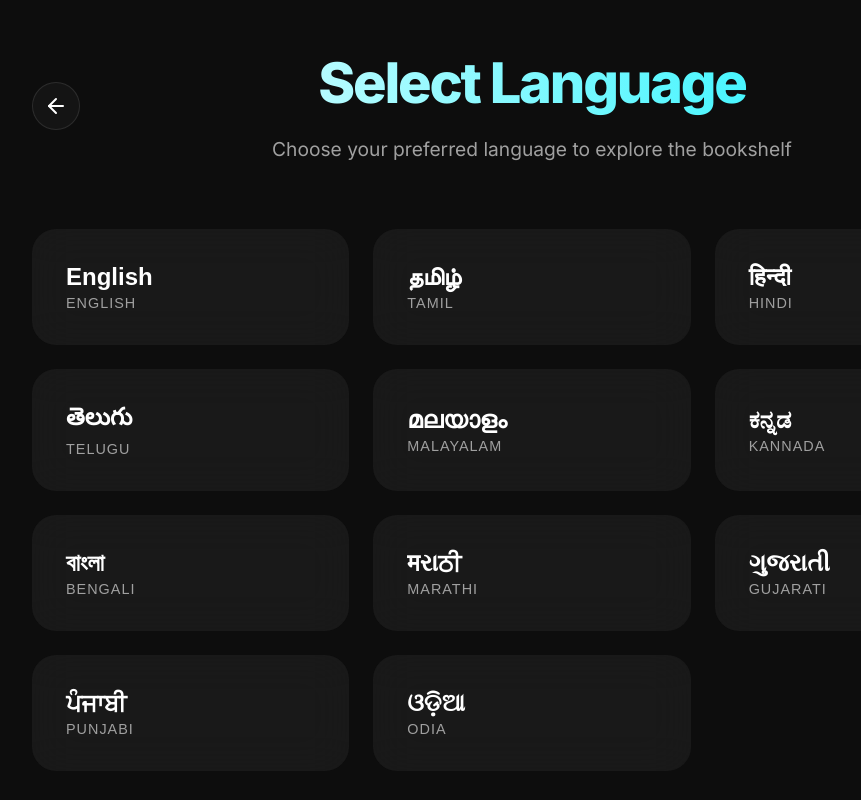
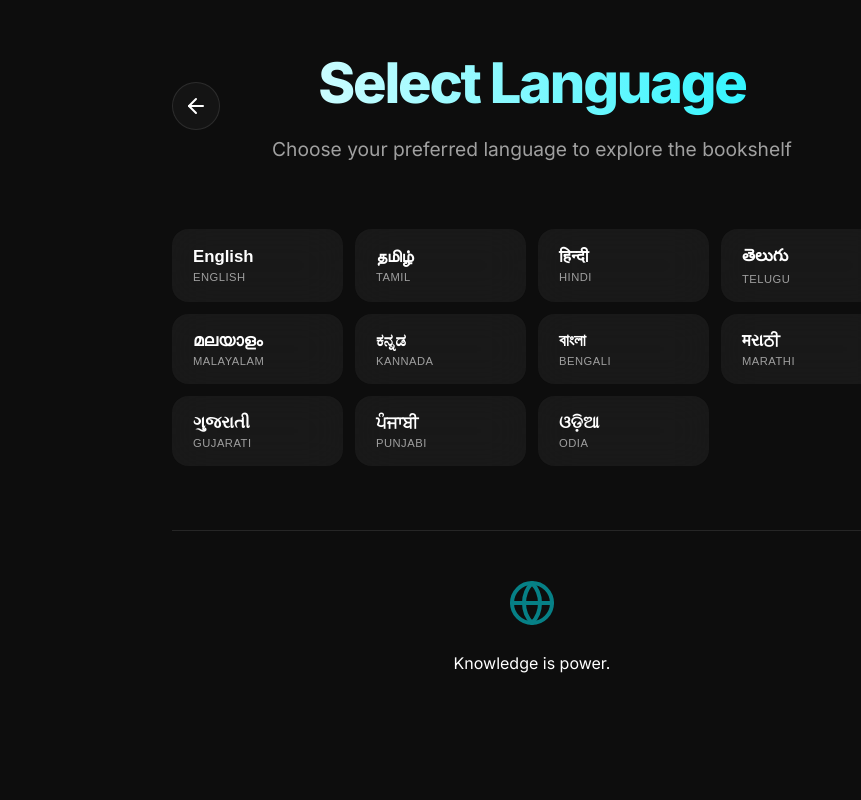
Before and after one commit to UmarShareef-design/design-bookshelf, a React (Vite) app: page /select-language in a window 1280 px wide. Shown: the top 800 px of the page, without its empty margins (108-969 px from the left). Built offline with nearby package versions, Linux system fonts and the light colour scheme.

Commit message:
Make language cards compact: smaller grid, tighter padding, reduced text sizes

```diff
--- a/src/components/LanguageSelectPage.jsx
+++ b/src/components/LanguageSelectPage.jsx
@@ -68,7 +68,7 @@ const LanguageSelectPage = () => {
                             </div>
                             {currentLangCode === lng.code && (
                                 <div className="selected-indicator">
-                                    <Check size={18} />
+                                    <Check size={14} />
                                 </div>
                             )}
                         </motion.button>
--- a/src/styles/pages.css
+++ b/src/styles/pages.css
@@ -116,7 +116,7 @@
 }
 
 .language-page-content {
-    max-width: 1000px;
+    max-width: 720px;
     width: 100%;
 }
 
@@ -168,20 +168,20 @@
 
 .language-grid {
     display: grid;
-    grid-template-columns: repeat(auto-fill, minmax(280px, 1fr));
-    gap: var(--space-6);
-    margin-bottom: var(--space-20);
+    grid-template-columns: repeat(auto-fill, minmax(160px, 1fr));
+    gap: var(--space-3);
+    margin-bottom: var(--space-16);
 }
 
 .language-card {
-    padding: var(--space-8);
-    border-radius: 24px;
+    padding: var(--space-4) var(--space-5);
+    border-radius: 16px;
     display: flex;
     justify-content: space-between;
     align-items: center;
     text-align: left;
     cursor: pointer;
-    border: 2px solid transparent;
+    border: 1px solid transparent;
 }
 
 .language-card.active {
@@ -196,27 +196,28 @@
 }
 
 .language-card .native-name {
-    font-size: 1.5rem;
+    font-size: 1.05rem;
     font-weight: 700;
     color: var(--text-primary);
 }
 
 .language-card .english-name {
-    font-size: 0.9rem;
+    font-size: 0.7rem;
     color: var(--text-secondary);
     text-transform: uppercase;
-    letter-spacing: 1px;
+    letter-spacing: 0.5px;
 }
 
 .selected-indicator {
     background: var(--accent-color);
     color: var(--bg-color);
-    width: 28px;
-    height: 28px;
+    width: 22px;
+    height: 22px;
     border-radius: 50%;
     display: flex;
     align-items: center;
     justify-content: center;
+    flex-shrink: 0;
 }
 
 .language-page-footer {
@@ -250,6 +251,6 @@
     }
 
     .language-grid {
-        grid-template-columns: 1fr;
+        grid-template-columns: repeat(2, 1fr);
     }
 }
```
